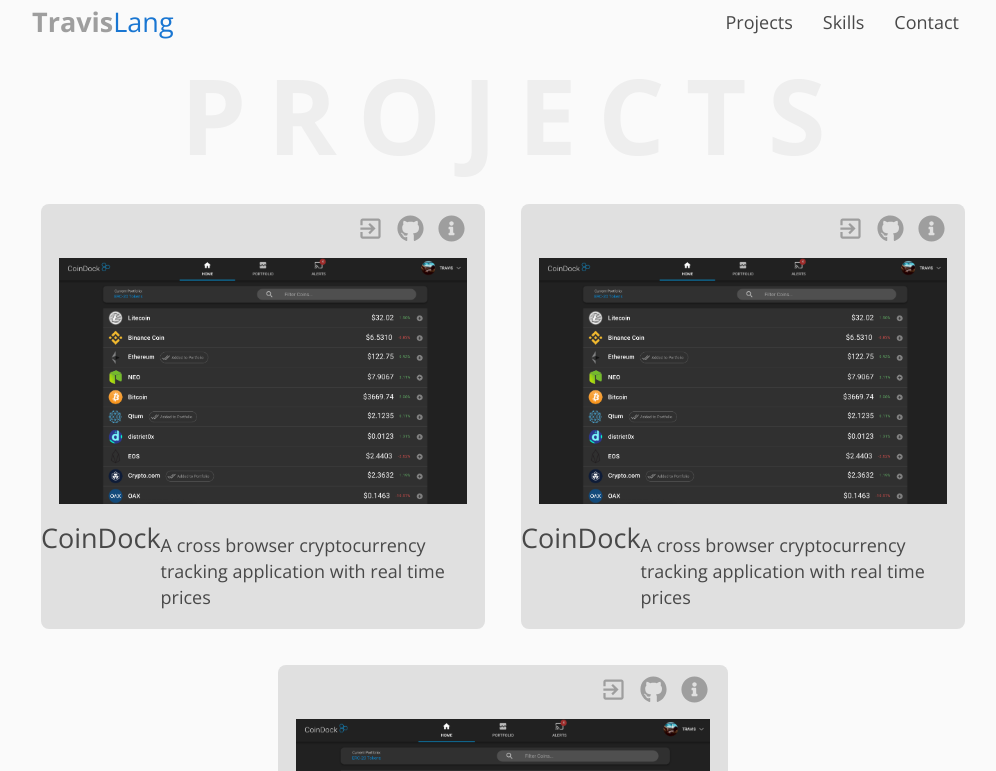
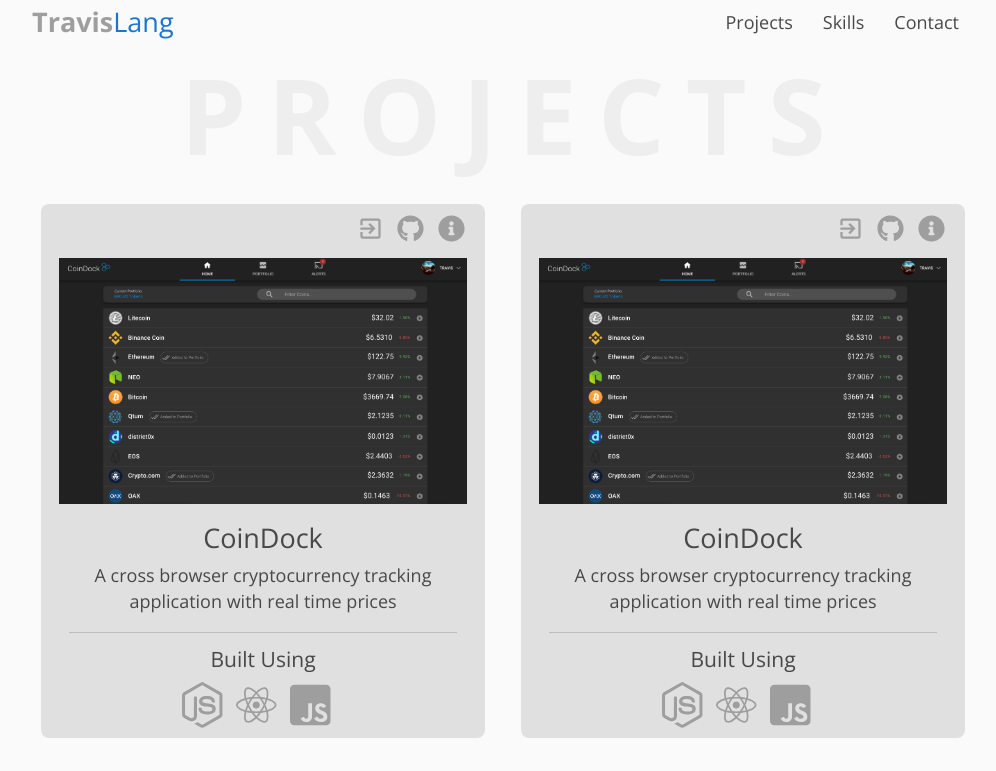
Before and after one commit to travislang/personal-portfolio, a Gatsby site: page /projects in a window 1280 px wide. Shown: the top 771 px of the page, without its empty margins (137-1133 px from the left). Built offline with nearby package versions, Linux system fonts and the light colour scheme; Gatsby itself is replaced by a stand-in of ours.

Commit message:
add more info to project card

```diff
--- a/src/components/layout.css
+++ b/src/components/layout.css
@@ -31,6 +31,15 @@
 section,
 summary {
   display: block;
+}
+hr {
+    border: 0;
+    clear:both;
+    display:block;
+    width: 95%;
+    background-color: #bdbdbd;
+    margin: 0;
+    height: 1px;
 }
 
 a {
--- a/src/components/projects/projectCard.js
+++ b/src/components/projects/projectCard.js
@@ -1,15 +1,22 @@
-import React from 'react'
+import React, {Component} from 'react'
 import { Link } from 'gatsby'
 import { StaticQuery, graphql } from 'gatsby'
 import Img from 'gatsby-image'
 import style from './projectCard.module.css';
 
+//icons
 import { FaGithub } from 'react-icons/fa';
-import { FaFolderOpen } from 'react-icons/fa';
 import { MdExitToApp } from 'react-icons/md';
 import { FaInfoCircle } from 'react-icons/fa';
 
-const Image = () => (
+import { FaNodeJs } from 'react-icons/fa';
+import { FaReact } from 'react-icons/fa';
+import { FaJsSquare } from 'react-icons/fa';
+
+import { IoMdCheckmarkCircleOutline } from 'react-icons/io';
+
+const Image = () => {
+    return (
         <StaticQuery
             query={graphql`
         query {
@@ -25,22 +32,66 @@
             render={data => <Img fluid={data.placeholderImage.childImageSharp.fluid} />}
         />
     )
+}
 
-const ProjectCard = () => (
-    <div className={style.root}>
+
+
+class ProjectCard extends Component {
+
+    state = {
+        moreInfo: false
+    }
+
+    handleClick = () => {
+        this.setState({
+            moreInfo: !this.state.moreInfo
+        })
+        console.log(this.state);
+    }
+
+    render() {
+        let backgroundColor;
+        this.state.moreInfo ? backgroundColor = '#424242' : backgroundColor = '#e0e0e0';
+        return (
+            <div className={style.root} style={{backgroundColor: backgroundColor}}>
                 <div className={style.actions}>
                     <MdExitToApp className={style.actionIcon} />
                     <FaGithub className={style.actionIcon} />
-            <FaInfoCircle className={style.actionIcon} />
+                    <FaInfoCircle onClick={this.handleClick} className={style.actionIcon} />
                 </div>
+                {!this.state.moreInfo ?
+                    <div>
                         <div className={style.innerCard}>
                             <Image />
                         </div>
                         <div className={style.innerText}>
                             <h2 className={style.cardTitle}>CoinDock</h2>
-            <p>A cross browser cryptocurrency tracking application with real time prices</p>
+                            <p className={style.cardDescription}>A cross browser cryptocurrency tracking application with real time prices</p>
+                            <hr />
+                            <h3 className={style.cardTitleSecondary}>Built Using</h3>
+                            <div>
+                                <FaNodeJs className={style.cardLogo} />
+                                <FaReact className={style.cardLogo} />
+                                <FaJsSquare className={style.cardLogo} />
                             </div>
                         </div>
+                    </div>
+                    :
+                    <div className={style.innerCard}>
+                        <p style={{color: '#eeeeee'}}>
+                            This application uses webSockets to stream real time cryptocurrency prices to the user with the ability to create/delete portfolios, add/remove cryptocurrencies, drag and drop to organize cryptocurrencies within portfolios, and set price alerts on specific cryptocurrencies.
+                        </p>
+                        <p style={{ color: '#eeeeee' }}>
+                            Alerts are constantly monitored on the server and when required an alert will be sent using Push Notifications. This is accomplished utalizing the Push API and service workers.
+                        </p>
+                        <p style={{ color: '#eeeeee' }}>
+                            Checkout the readme on Github to see a full list of all technologies used.
+                        </p>
+                    </div>
+                }
+            </div>
         )
+    }
+}
 
 export default ProjectCard;
--- a/src/components/projects/projectCard.module.css
+++ b/src/components/projects/projectCard.module.css
@@ -4,7 +4,7 @@
     flex: 1 1 30%;
     min-width: 300px;
     max-width: 450px;
-    background-color: #e0e0e0;
+    /* background-color: #e0e0e0; */
     margin: 1em;
     border-radius: 8px;
     position: relative;
@@ -13,6 +13,10 @@
 
 .innerCard {
     padding: 3em 1em 10px;
+}
+.innerCardMoreInfo {
+    padding: 3em 1em 10px;
+    color: #f5f5f5;
 }
 
 .actions {
@@ -26,6 +30,7 @@
     font-size: 1.5em;
     color: #9e9e9e;
     margin: 0.25em;
+    cursor: pointer;
 }
 .actionIcon:hover {
     color: #1976d2;
@@ -33,7 +38,9 @@
 
 .innerText {
     display: flex;
-    justify-content: center;
+    flex-direction: column;
+    align-items: center;
+    margin: 0 1em;
 }
 .cardTitle {
     text-align: center;
@@ -41,3 +48,22 @@
     margin: 0;
     font-weight: normal;
 }
+.cardTitleSecondary {
+    text-align: center;
+    line-height: 1.75em;
+    margin: 0.4em 0 0;
+    font-weight: normal;
+}
+.cardDescription {
+    margin-top: 0;
+    text-align: center;
+}
+
+.cardLogo {
+    color: #9e9e9e;
+    font-size: 3em;
+    padding-right: 0.25em;
+}
+.cardLogo:hover {
+    color: #1976d2;
+}
```
Lines whose indentation alone changed are shown as unchanged.
